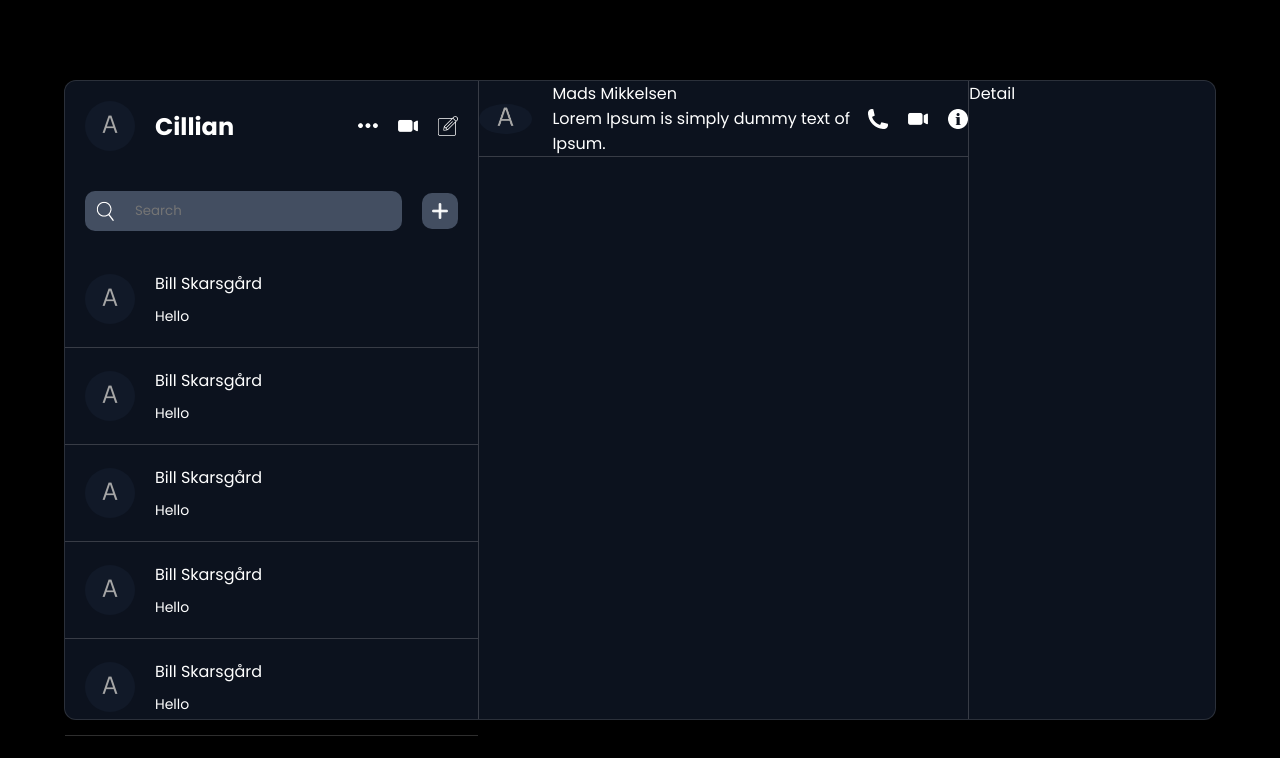
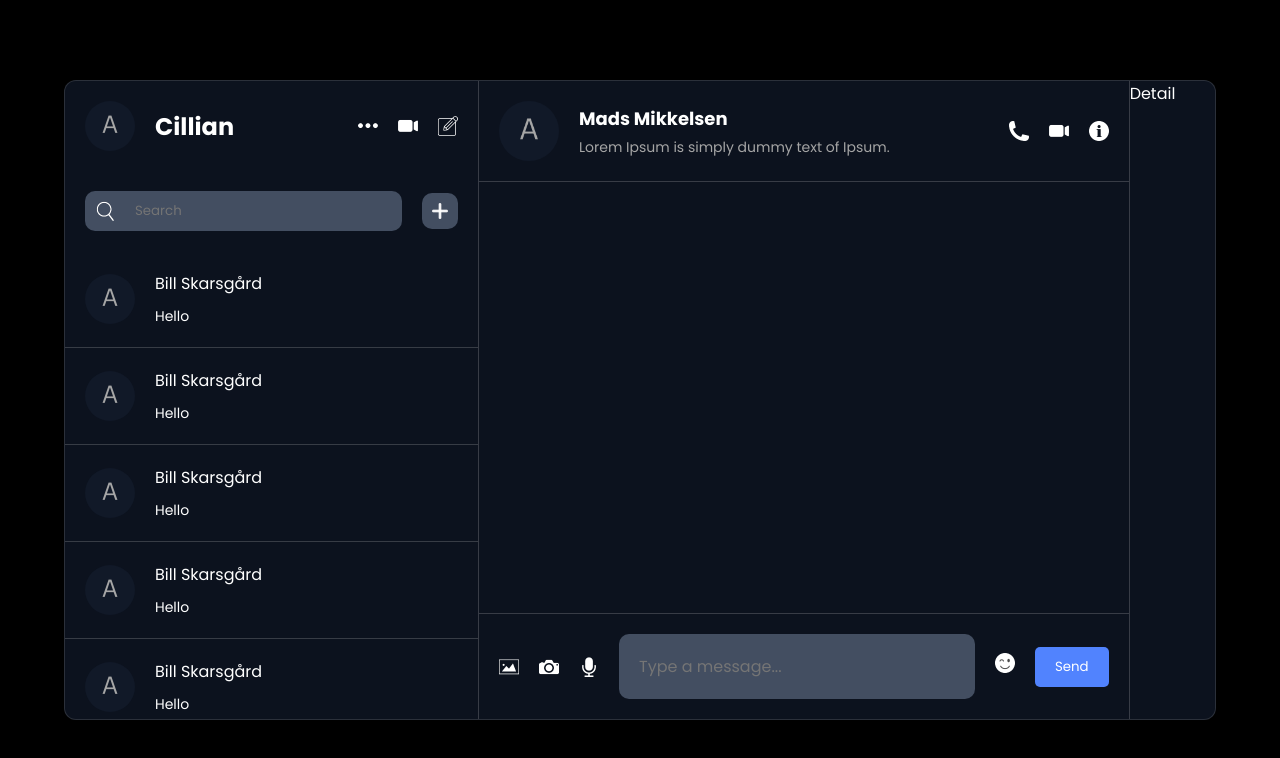
Before and after one commit to Timezoro/Social-project, a React (Vite) app: page / in a window 1280 px wide. Shown: the top 758 px of the page. Built offline with nearby package versions, Linux system fonts and the light colour scheme.

Commit message:
better css for list chatlist, fix chat

```diff
--- a/package.json
+++ b/package.json
@@ -10,6 +10,7 @@
     "preview": "vite preview"
   },
   "dependencies": {
+    "emoji-picker-react": "^4.12.0",
     "react": "^18.3.1",
     "react-dom": "^18.3.1"
   },
--- a/src/components/message/chat/Chat.jsx
+++ b/src/components/message/chat/Chat.jsx
@@ -1,28 +1,70 @@
+import { useState } from "react";
 import "./chat.css";
+import EmojiPicker from "emoji-picker-react";
 
 const Chat = () => {
+
+  const[open, setOpen] = useState(false);
+  const[text, setText] = useState("");
+
+  const handleEmoji = e => {
+    setText(prev=>prev+e.emoji);
+    setOpen(false)
+  }
+
   return (
-    <div className="chat">
-      <div className="top">
-        <div className="user">
-          <img src="./avatar.png" alt="" />
-          <div className="text">
+    <div className="chat-container">
+
+      <div className="chat-top">
+        <div className="chat-user">
+          <img src="./avatar.png" alt="avatar" />
+          <div className="chat-text">
             <span>Mads Mikkelsen</span>
             <p>
             Lorem Ipsum is simply dummy text of Ipsum.
             </p>
           </div>
         </div>
-        <div className="icon">
-          <img src="./phone.png" alt="" />
-          <img src="./video.png" alt="" />
-          <img src="./info.png" alt="" />
+        <div className="chattop-icon">
+          <img src="./phone.png" alt="phone icon" />
+          <img src="./video.png" alt="video icon" />
+          <img src="./info.png" alt="info icon" />
         </div>
       </div>
-      <div className="center"></div>
-      <div className="bottom"></div>
+
+      <div className="chat-center"></div>
+
+      <div className="chatbottom">
+
+        <div className="chatbottom-icon">
+          <img src="./img.png" alt="image icon" />
+          <img src="./camera.png" alt="camera icon" />
+          <img src="./mic.png" alt="microphone icon" />
+        </div>
+
+        <input type="text"
+        placeholder="Type a message..."
+        value={text}
+        onChange={e=>setText(e.target.value)}
+        />
+
+        <div className="emoji-container">
+          <img
+            src="./emoji.png"
+            alt="emoji icon"
+            onClick={() => setOpen((prev) => !prev)}
+          />
+          <div className="emoji-picker">
+            <EmojiPicker open={open} onEmojiClick={handleEmoji} />
+          </div>
+        </div>
+
+        <button className="sendbttn">Send</button>
+
+      </div>
+
     </div>
   )
 }
 
-export default Chat
+export default Chat;
--- a/src/components/message/chat/chat.css
+++ b/src/components/message/chat/chat.css
@@ -1,26 +1,113 @@
-.chat{
+.chat-container {
     flex: 2;
     border-left: 1px solid #dddddd35;
     border-right: 1px solid #dddddd35;
     height: 100%;
+    display: flex;
+    flex-direction: column;
+}
 
-    .top{
-        padding: 20;
+.chat-top {
+    padding: 20px;
     display: flex;
     align-items: center;
     justify-content: space-between;
     border-bottom: 1px solid #dddddd35;
 }
 
-    .user{
+.chat-user {
     display: flex;
     align-items: center;
     gap: 20px;
+}
 
-        img{
+.chat-user img {
     width: 60px;
-            height: 30px;
+    height: 60px;
+    border-radius: 50%;
     object-fit: cover;
 }
+
+.chat-text{
+    display: flex;
+    flex-direction: column;
+    gap: 5px;
 }
+
+.chat-text span{
+    font-size: 18px;
+    font-weight: bold;
 }
+
+.chat-text p{
+    font-size: 14px;
+    font-weight: 300;
+    color: #a5a5a5;
+}
+
+.chattop-icon{
+    display: flex;
+    gap: 20px;
+}
+
+.chattop-icon img{
+    width: 20px;
+    height: 20px;
+}
+
+.chat-center{
+    padding: 20px;
+    flex: 1;
+}
+
+.chatbottom{
+    padding: 20px;
+    display: flex;
+    align-items: center;
+    justify-content: space-between;
+    border-top: 1px solid #dddddd35;
+    gap: 20px;
+    margin-top: auto;
+}
+
+.chatbottom-icon{
+    display: flex;
+    gap: 20px;
+}
+
+.chatbottom img{
+    width: 20px;
+    height: 20px;
+    cursor: pointer;
+}
+
+.chatbottom input{
+    flex: 1;
+    background-color: rgba(123, 137, 163, 0.5);
+    border: none;
+    outline: none;
+    color: white;
+    padding: 20px;
+    border-radius: 10px;
+    font-size: 16px;
+}
+
+.emoji-container{
+    position: relative;
+}
+
+.emoji-picker{
+    position: absolute;
+    bottom: 50px;
+    left: 0;
+
+}
+
+.sendbttn{
+    background-color: #5183fe;
+    color: white;
+    padding: 10px 20px;
+    border: none;
+    border-radius: 5px;
+    cursor: pointer;
+}
--- a/src/components/message/list/chatlist/Chatlist.jsx
+++ b/src/components/message/list/chatlist/Chatlist.jsx
@@ -4,54 +4,87 @@ import "./chatlist.css";
 const Chatlist = () => {
     const [addMode, setAddMode] = useState(false);
   return (
-    <div>
+    <div className="chatlist-container">
 
-        <div className="search">
-            <div className="searchbar">
-                <img src="./search.png" className="img" alt="search" />
-                <input type="text" className="input" placeholder="Search" />
+        <div className="chatlist-search">
+            <div className="chatlist-searchbar">
+                <img src="./search.png" className="chatlist-img" alt="search" />
+                <input type="text" className="chatlist-input" placeholder="Search" />
             </div>
             <img src={addMode ? "./minus.png" : "./plus.png"}
-            className="add"
+            className="chatlist-add"
             onClick={() => setAddMode(prev => !prev)}
             alt="toggle" />
         </div>
 
-        <div className="item">
+        {/* Testing for the mssage */}
+        <div className="chatlist-item">
             <img src="./avatar.png" alt="" />
-            <div className="text">
+            <div className="chatlist-text">
                 <span>Bill Skarsgård</span>
                 <p>Hello</p>
             </div>
         </div>
 
-        <div className="item">
+        <div className="chatlist-item">
             <img src="./avatar.png" alt="" />
-            <div className="text">
+            <div className="chatlist-text">
                 <span>Bill Skarsgård</span>
                 <p>Hello</p>
             </div>
         </div>
 
-        <div className="item">
+        <div className="chatlist-item">
             <img src="./avatar.png" alt="" />
-            <div className="text">
+            <div className="chatlist-text">
                 <span>Bill Skarsgård</span>
                 <p>Hello</p>
             </div>
         </div>
 
-        <div className="item">
+        <div className="chatlist-item">
             <img src="./avatar.png" alt="" />
-            <div className="text">
+            <div className="chatlist-text">
                 <span>Bill Skarsgård</span>
                 <p>Hello</p>
             </div>
         </div>
 
-        <div className="item">
+        <div className="chatlist-item">
             <img src="./avatar.png" alt="" />
-            <div className="text">
+            <div className="chatlist-text">
+                <span>Bill Skarsgård</span>
+                <p>Hello</p>
+            </div>
+        </div>
+
+        <div className="chatlist-item">
+            <img src="./avatar.png" alt="" />
+            <div className="chatlist-text">
+                <span>Bill Skarsgård</span>
+                <p>Hello</p>
+            </div>
+        </div>
+
+        <div className="chatlist-item">
+            <img src="./avatar.png" alt="" />
+            <div className="chatlist-text">
+                <span>Bill Skarsgård</span>
+                <p>Hello</p>
+            </div>
+        </div>
+
+        <div className="chatlist-item">
+            <img src="./avatar.png" alt="" />
+            <div className="chatlist-text">
+                <span>Bill Skarsgård</span>
+                <p>Hello</p>
+            </div>
+        </div>
+
+        <div className="chatlist-item">
+            <img src="./avatar.png" alt="" />
+            <div className="chatlist-text">
                 <span>Bill Skarsgård</span>
                 <p>Hello</p>
             </div>
@@ -61,4 +94,4 @@ const Chatlist = () => {
   )
 }
 
-export default Chatlist
+export default Chatlist;
--- a/src/components/message/list/chatlist/chatlist.css
+++ b/src/components/message/list/chatlist/chatlist.css
@@ -1,16 +1,16 @@
-.chatlist{
+.chatlist-container {
     flex: 1;
     overflow: scroll;
 }
 
-.search {
+.chatlist-search {
     display: flex;
     align-items: center;
     gap: 20px;
     padding: 20px;
 }
 
-.searchbar{
+.chatlist-searchbar {
     flex: 1;
     background-color: rgba(123, 137, 163, 0.5);
     display: flex;
@@ -20,7 +20,7 @@
     padding: 10px;
 }
 
-.input{
+.chatlist-input {
     background-color: transparent;
     border: none;
     outline: none;
@@ -28,12 +28,12 @@
     flex: 1;
 }
 
-.img{
+.chatlist-img {
     width: 20px;
     height: 20px;
 }
 
-.add{
+.chatlist-add {
     width: 36px;
     height: 36px;
     background-color: rgba(123, 137, 163, 0.5);
@@ -42,33 +42,33 @@
     cursor: pointer;
 }
 
-.item{
+.chatlist-item {
     display: flex;
     align-items: center;
     gap: 20px;
     padding: 20px;
     cursor: pointer;
     border-bottom: 1px solid #dddddd35;
+}
 
-    img{
+.chatlist-item img {
     width: 50px;
     height: 50px;
     border-radius: 50%;
     object-fit: cover;
 }
 
-    .text{
+.chatlist-text {
     display: flex;
     flex-direction: column;
     gap: 10px;
+}
 
-        span{
+.chatlist-text span {
     font-weight: 500;
 }
 
-        p{
+.chatlist-text p {
     font-size: 14px;
     font-weight: 300;
 }
-    }
-}
```
Also changed, not shown: 1 other file (tests, documents, lock files or other folders). Lines whose indentation alone changed are shown as unchanged.
